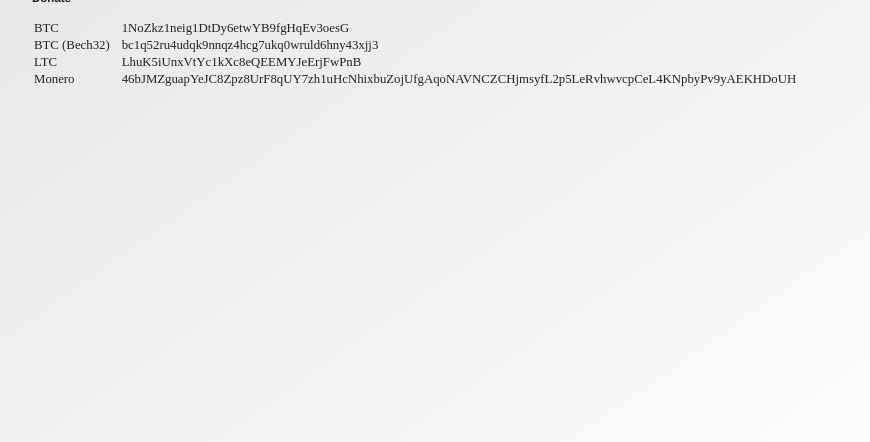
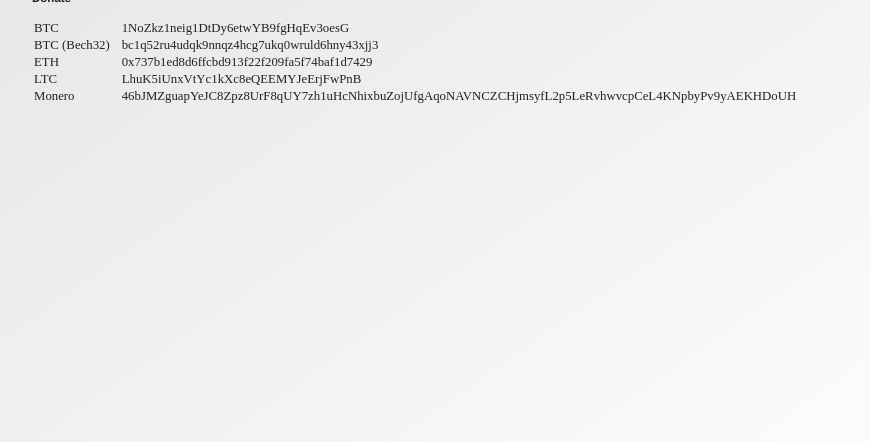
Before and after one commit to conscott/conscott.github.io, a Jekyll site: the page built from index.html, in a window 1280 px wide, cut to the strip 458-900 px from the top of the page. Shown: the whole strip, without its empty margins (160-1030 px from the left). Built offline with Jekyll 4.4.1, drawn with Linux system fonts in a browser that asks for light colours.

Commit message:
Add ETH donate link

```diff
--- a/_layouts/default.html
+++ b/_layouts/default.html
@@ -35,6 +35,10 @@
           <td>bc1q52ru4udqk9nnqz4hcg7ukq0wruld6hny43xjj3</td>
         </tr>
         <tr>
+          <td>ETH</td>
+          <td>0x737b1ed8d6ffcbd913f22f209fa5f74baf1d7429</td>
+        </tr>
+        <tr>
           <td>LTC</td>
           <td>LhuK5iUnxVtYc1kXc8eQEEMYJeErjFwPnB</td>
         </tr>
```
